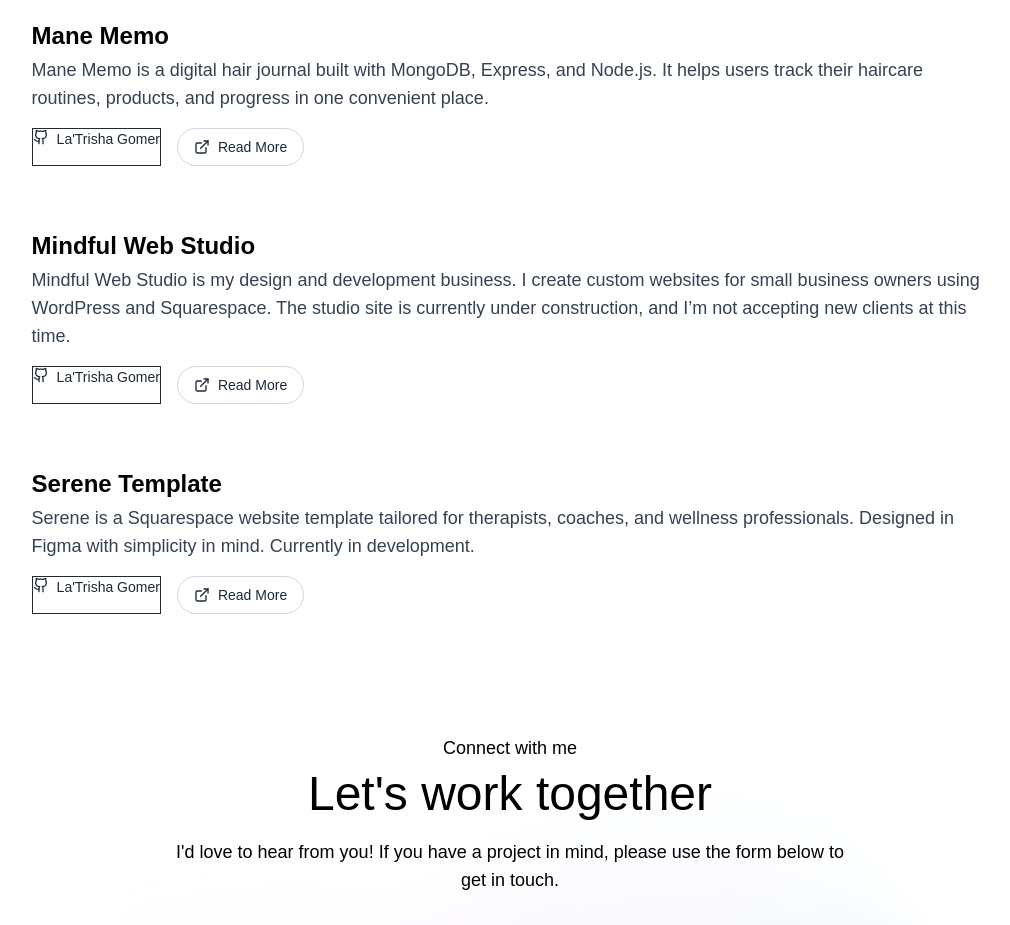
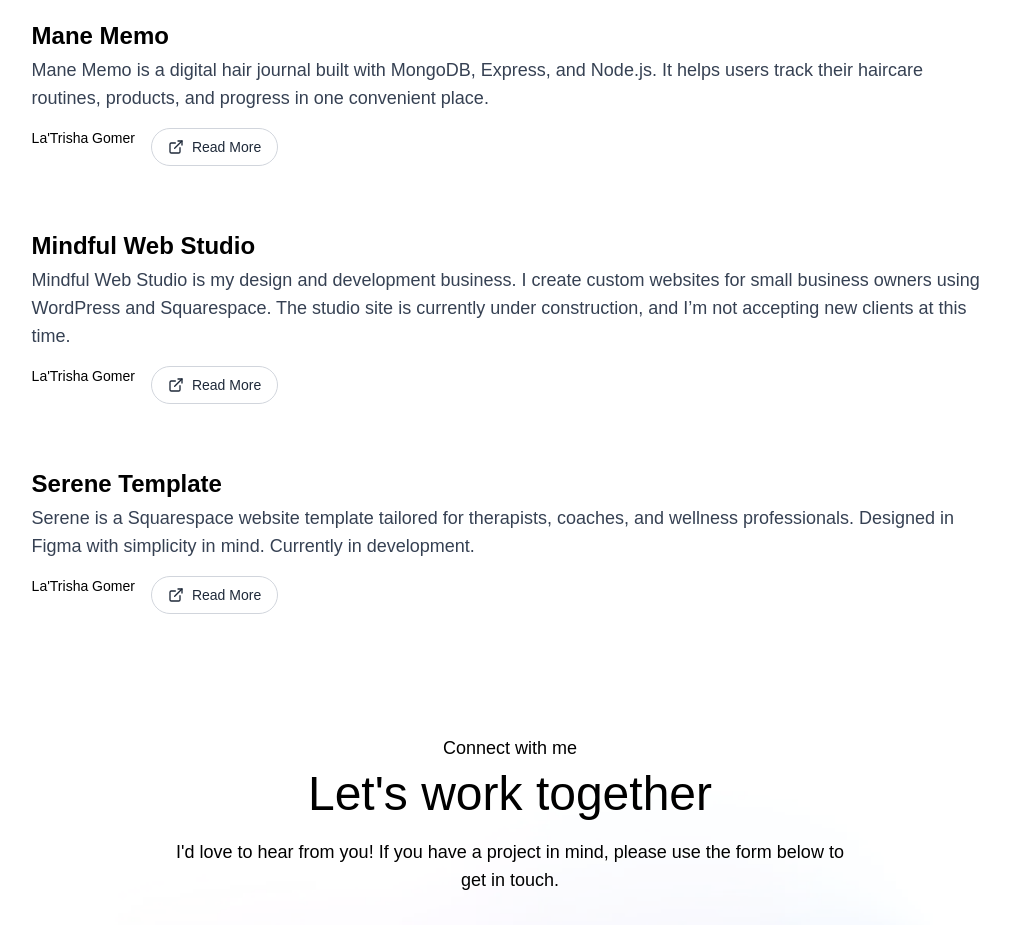
Before and after one commit to LaTrishaGomer/latrisha-gomer, a Next.js app: page / in a window 1280 px wide. Shown: the part 860-1785 px from the top of the page, without its empty margins (130-1140 px from the left). Built offline with nearby package versions, Linux system fonts and the light colour scheme; a web font is replaced by a local one.

Commit message:
update blog author

```diff
--- a/app/components/Work.jsx
+++ b/app/components/Work.jsx
@@ -33,9 +33,9 @@
                   href={project.github}
                   target='_blank'
                   rel='noopener noreferrer'
-                  className='inline-flex gap-2 text-sm font-ovo text-gray-800 border hover:bg-lightHover transition'
+                  className='inline-flex gap-2 text-sm font-ovo hover:bg-lightHover transition'
                 >
-                  <Github size={16} />
+                  {/*<Github size={16} /> */}
                   La'Trisha Gomer
                 </a>
 
```
